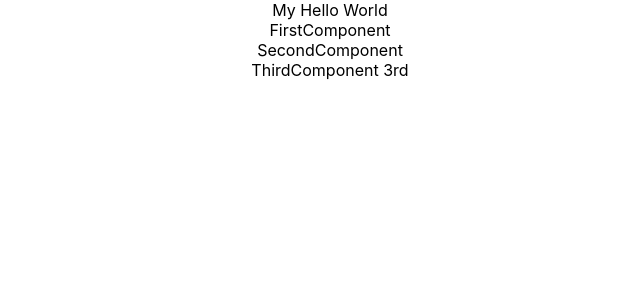
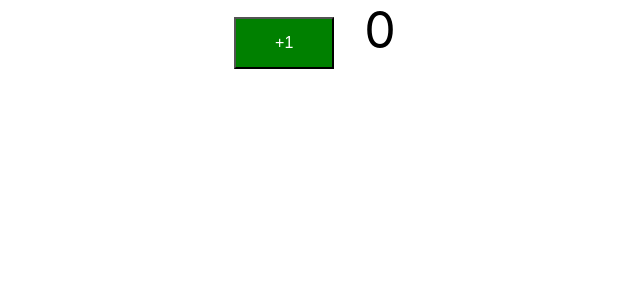
Before and after one commit to Fazal-haroon/full-stack-with-react-frontend-1, a React (Create React App) app in the folder todo-app/: page / in a window 1280 px wide. Shown: the top 300 px of the page, without its empty margins (310-950 px from the left). Built offline with nearby package versions, Linux system fonts and the light colour scheme.

Commit message:
adding a button and a counter to the react counter component

```diff
--- a/todo-app/src/App.js
+++ b/todo-app/src/App.js
@@ -1,7 +1,8 @@
 import React, { Component } from 'react'
-import FirstComponent from './components/learning-examples/FirstComponent'
+import FirstComponent, {FirstComponentPart} from './components/learning-examples/FirstComponent'
 import SecondComponent from './components/learning-examples/SecondComponent'
 import ThirdComponent from './components/learning-examples/ThirdComponent'
+import Counter from './components/counter/Counter'
 import './App.css'
 
 //Class Component
@@ -9,11 +10,20 @@ class App extends Component {
   render() {
     return (
       <div className='App'>
-        My Hello World
+        <Counter />
+      </div>
+    )
+  }
+}
+class LearningComponents extends Component {
+  render() {
+    return (
+    <>
         <FirstComponent />
+        <FirstComponentPart />
         <SecondComponent />
         <ThirdComponent />
-      </div>
+    </>
     )
   }
 }
--- /dev/null
+++ b/todo-app/src/components/counter/Counter.css
@@ -0,0 +1,12 @@
+button {
+    background-color: green;
+    font-size: 16px;
+    padding: 15px 30px;
+    color: white;
+    width: 100px;
+}
+
+.count {
+    font-size: 50px;
+    padding: 15px 30px;
+}
--- /dev/null
+++ b/todo-app/src/components/counter/Counter.jsx
@@ -0,0 +1,12 @@
+import './Counter.css'
+
+function Counter() {
+    return (
+        <div className="counter">
+            <button>+1</button>
+            <span className='count'>0</span>
+        </div>
+        );
+}
+
+export default Counter
--- a/todo-app/src/components/learning-examples/FirstComponent.jsx
+++ b/todo-app/src/components/learning-examples/FirstComponent.jsx
@@ -7,3 +7,11 @@ export default class FirstComponent extends Component {
     )
   }
 }
+
+export class FirstComponentPart extends Component {
+  render() {
+    return (
+      <div>FirstComponentPart</div>
+    )
+  }
+}
--- a/todo-app/src/components/learning-examples/ThirdComponent.jsx
+++ b/todo-app/src/components/learning-examples/ThirdComponent.jsx
@@ -1,9 +1,21 @@
+
+
 function ThirdComponent() {
     return (
         <>
         ThirdComponent 3rd
+        <br />
+        <ForthComponent />
         </>
-     );
+     )
+}
+
+function ForthComponent() {
+    return (
+        <>
+        4th component
+        </>
+     )
 }
 
 export default ThirdComponent;
```
